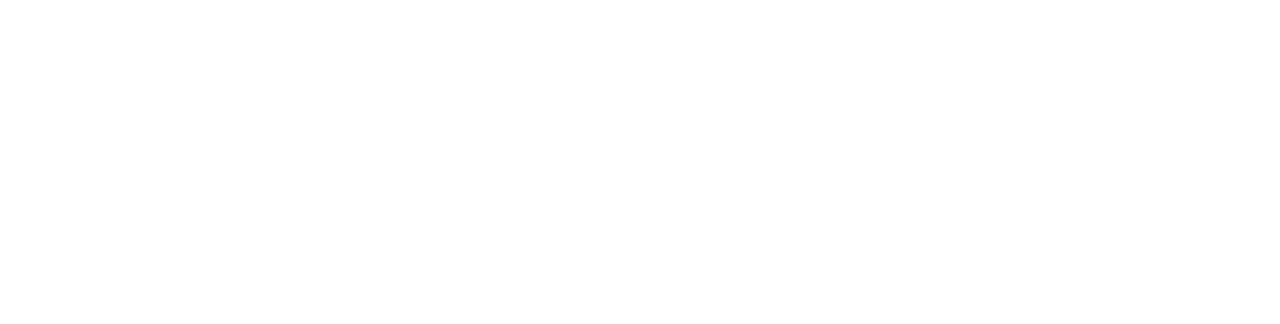
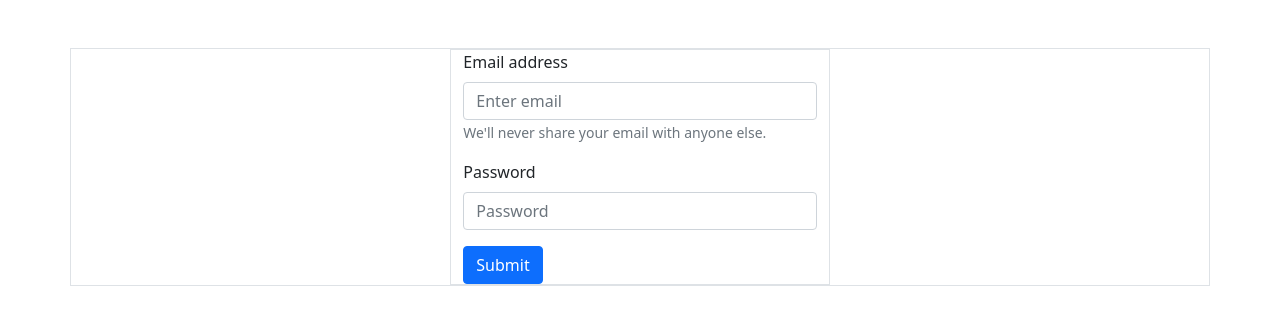
Before and after one commit to codeddave/node-auth-, a React (Create React App) app in the folder client/: page / in a window 1280 px wide. Shown: the top 324 px of the page. Built offline with nearby package versions, Linux system fonts and the light colour scheme.

Commit message:
built register form , leveraging Bootstrap

```diff
--- a/client/package.json
+++ b/client/package.json
@@ -14,6 +14,7 @@
     "react": "^17.0.2",
     "react-bootstrap": "^2.0.0-beta.4",
     "react-dom": "^17.0.2",
+    "react-hook-form": "^7.12.2",
     "react-router-dom": "^5.2.0",
     "react-scripts": "4.0.3",
     "typescript": "^4.3.5",
--- a/client/src/components/Register.tsx
+++ b/client/src/components/Register.tsx
@@ -1,12 +1,42 @@
+import Container from 'react-bootstrap/Container'
+import Col from 'react-bootstrap/Col'
+import Row from 'react-bootstrap/Row'
+import Form from 'react-bootstrap/Form'
+import Button from 'react-bootstrap/Button'
+import { useForm } from 'react-hook-form'
+const Register = () => {
+    const {register, handleSubmit, formState: { errors } } = useForm()
 
-const Register = () => {
+    const onSubmit = (data: any) => console.log(data);
+
     return (
-        <div>
-            <h1 className="">
+        <Container>
+            <Row className="border justify-content-center align-items-center mt-5 h-100">
+                 <Col xs={4} className="border">
+                    <Form onSubmit={handleSubmit(onSubmit)}>
+                        <Form.Group className="mb-3" controlId="formBasicEmail">
+                            <Form.Label>Email address</Form.Label>
+                            <Form.Control type="email" placeholder="Enter email" {...register("email", {required: true})}  isInvalid={!!errors.email} />
+                            <Form.Text className="text-muted">
+                            We'll never share your email with anyone else.
+                            </Form.Text>
+                        </Form.Group>
 
+                        <Form.Group className="mb-3" controlId="formBasicPassword">
+                            <Form.Label>Password</Form.Label>
+                            <Form.Control type="password" placeholder="Password" />
+                        </Form.Group>
+              {/*           <Form.Group className="mb-3" controlId="formBasicCheckbox">
+                            <Form.Check type="checkbox" label="Check me out" />
+                        </Form.Group> */}
+                        <Button variant="primary" type="submit">
+                            Submit
+                        </Button>
+                </Form>
+            </Col>
+            </Row>
 
-            </h1>
-        </div>
+        </Container>
     )
 }
 
```
Also changed, not shown: 2 other files (tests, documents, lock files or other folders).
